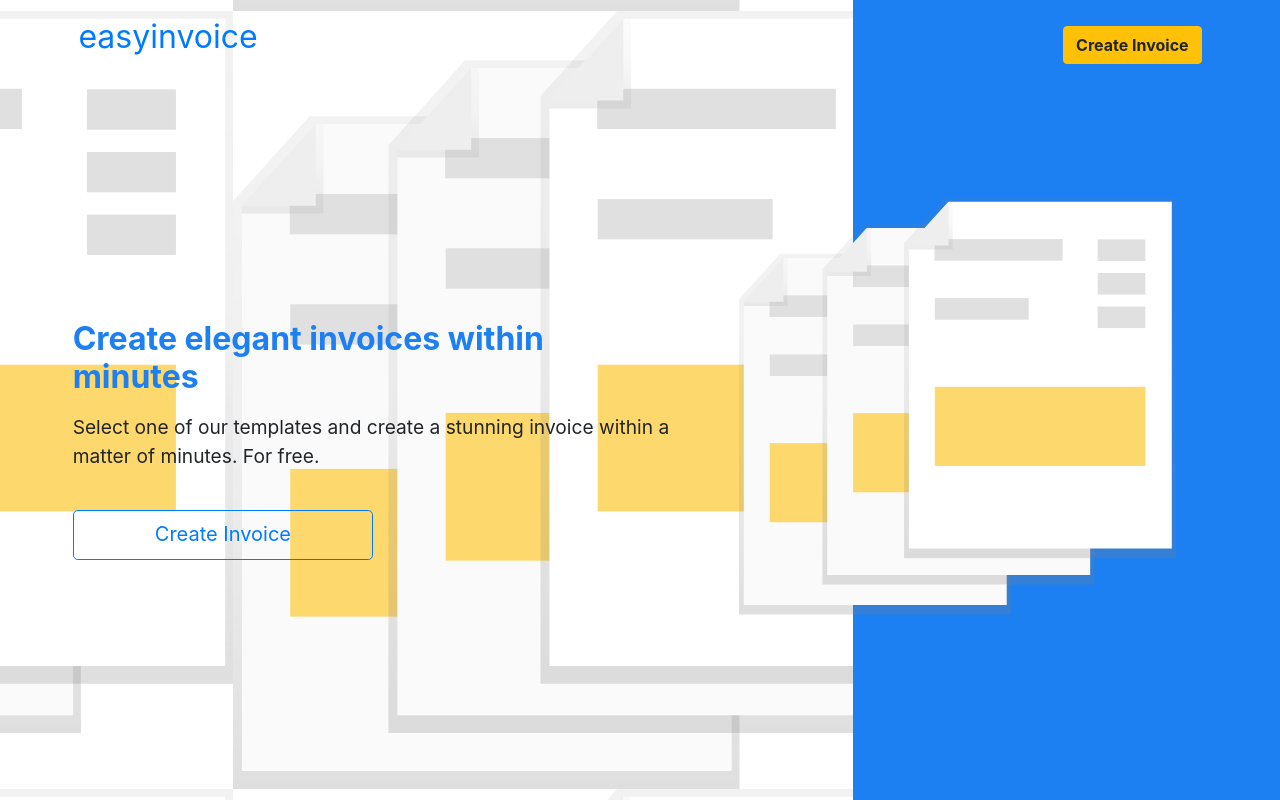
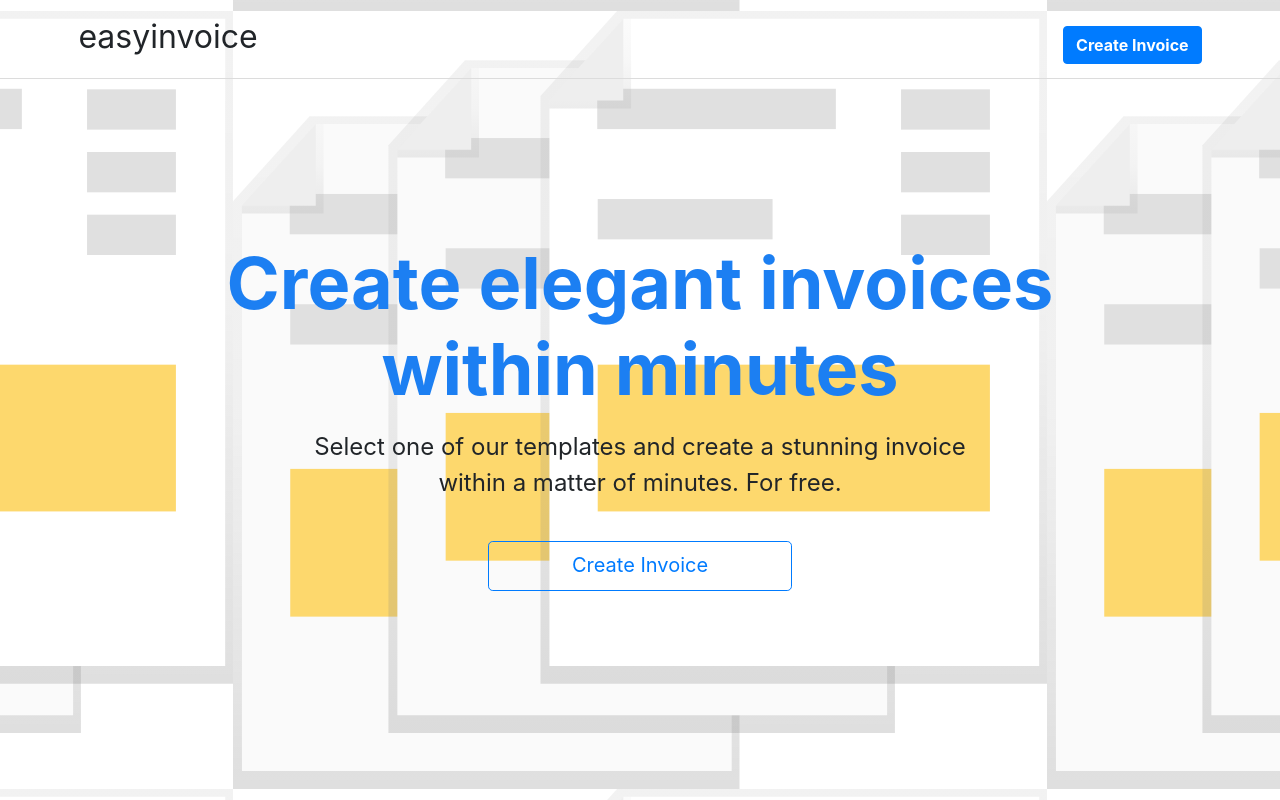
Before and after one commit to juliusvdw/custom-invoice-generator, a React (Create React App) app in the folder client/: page / in a window 1280 px wide. Built offline with nearby package versions, Linux system fonts and the light colour scheme.

Commit message:
Styling changed

```diff
--- a/client/src/components/layout/Navbar.js
+++ b/client/src/components/layout/Navbar.js
@@ -17,10 +17,14 @@ const Navbar = () => {
       className={
         window.location.pathname === "/pdf" ? "navbar" : "navbar fixed-top"
       }
-      style={{ height: "70px" }}
+      style={{
+        height: "70px",
+        borderBottom: "1px solid rgb(220,220,220) ",
+        paddingBottom: "70px",
+      }}
     >
       <p className="navbar-brand " href="#" style={logoStyle}>
-        <Link to="/" style={{ textDecoration: "none" }}>
+        <Link to="/" style={{ textDecoration: "none", color: "inherit" }}>
           {" "}
           <span>easy</span>invoice{" "}
         </Link>
@@ -30,7 +34,7 @@ const Navbar = () => {
         <li className="nav-item active">
           {window.location.pathname === "/" && (
             <Link to="/pdf" className="nav-link" href="#">
-              <button className="btn btn-warning">
+              <button className="btn btn-primary" style={btnStyle}>
                 <strong>Create Invoice</strong>
               </button>
             </Link>
@@ -52,4 +56,8 @@ const logoStyle = {
   fontSize: "2rem",
 };
 
+const btnStyle = {
+  backgroundColor: "white !important",
+};
+
 export default Navbar;
--- a/client/src/components/pages/HomePage.js
+++ b/client/src/components/pages/HomePage.js
@@ -8,38 +8,24 @@ const HomePage = () => {
     <>
       <Navbar />
       <div id="home">
-        <div className="container-fluid " style={{ height: "100vh" }}>
-          <div className="row h-100">
-            <div className="col-lg-8 col-md-8 text-left " id="main-left">
+        <div className="container " style={{ height: "100vh" }}>
+          <div className=" text-center " id="main-left">
             <div className="container-fluid h-100" style={containerStyle}>
-                <h2
-                  className=""
-                  style={{
-                    color: "#1c7ff2",
-                  }}
-                >
+              <h2 className="heading" style={headingStyle}>
                 <strong> Create elegant invoices within minutes </strong>
               </h2>
-                <p style={pStyle} className="mt-3">
-                  Select one of our templates and create a stunning invoice
-                  within a matter of minutes. For free.
+              <p style={pStyle} className="mt-3 mx-auto">
+                Select one of our templates and create a stunning invoice within
+                a matter of minutes. For free.
               </p>
               <Link to="/pdf">
                 <btn
-                    className="btn btn-outline-primary form-control btn-lg mt-4 w-50 "
+                  className="btn btn-outline-primary  btn-lg mt-4  "
                   style={btnStyle}
                 >
                   Create Invoice
                 </btn>
               </Link>
-              </div>
-            </div>
-            <div
-              className="col-lg-4 col-md-4 d-none d-md-block"
-              style={{ background: "#1c7ff2" }}
-              id="main-right"
-            >
-              <img src="files.svg" style={imageStyle} />
             </div>
           </div>
         </div>
@@ -58,19 +44,26 @@ const imageStyle = {
   marginLeft: "-55%",
 };
 
+const headingStyle = {
+  color: "#1c7ff2",
+  fontSize: "4.5rem",
+};
+
 const pStyle = {
-  fontSize: "1.2rem",
+  fontSize: "1.5rem",
+  width: "80%",
+  textAlign: "center",
 };
 
 const btnStyle = {
   borderWidth: "1.5px",
   minHeight: "50px",
+  width: "35%",
 };
 
 const containerStyle = {
-  paddingTop: "40vh",
-  paddingRight: "20%",
-  paddingLeft: "7%",
+  paddingTop: "30vh",
+  maxWidth: "900px",
 };
 
 export default HomePage;
```
Also changed, not shown: 1 other file (tests, documents, lock files or other folders). Lines whose indentation alone changed are shown as unchanged.
